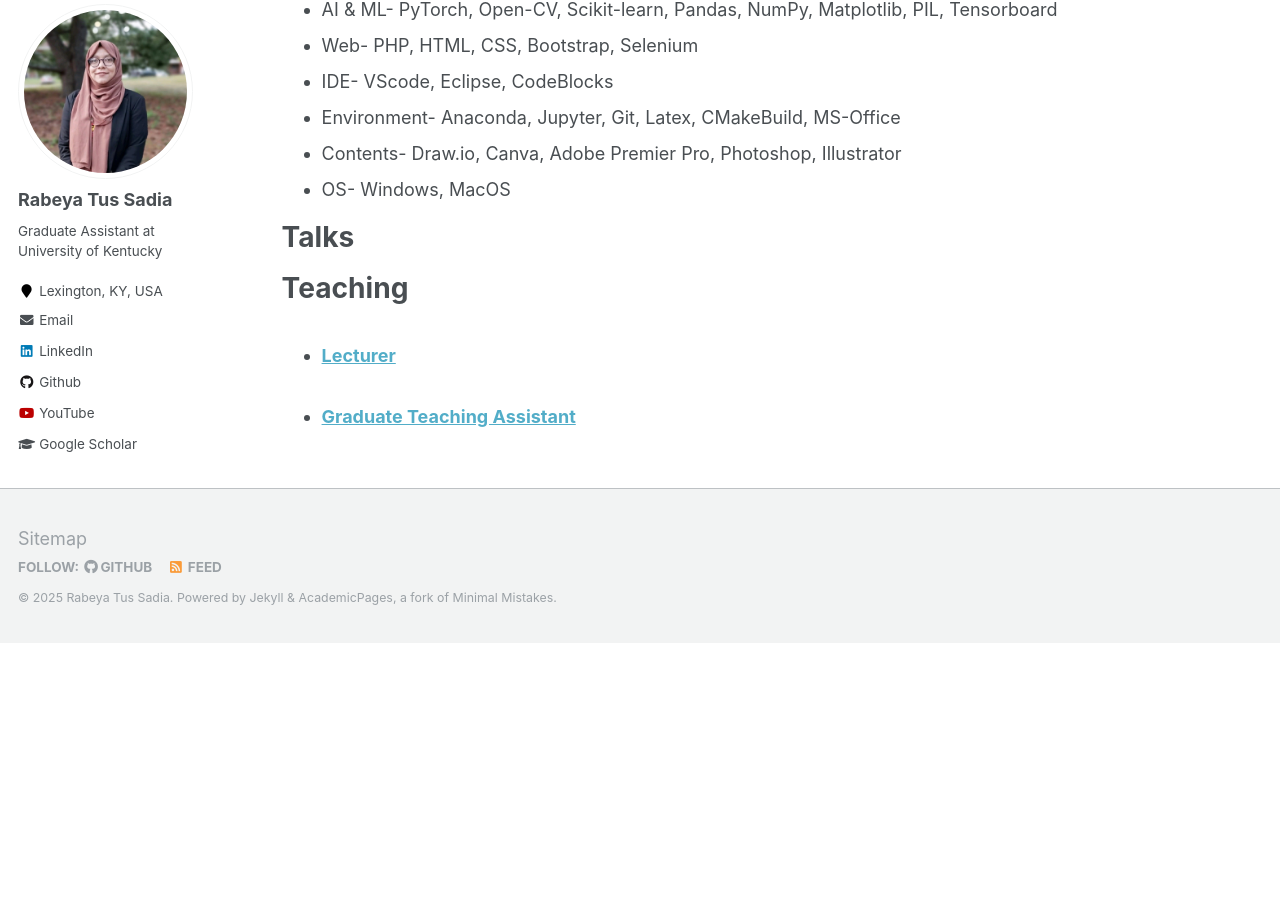
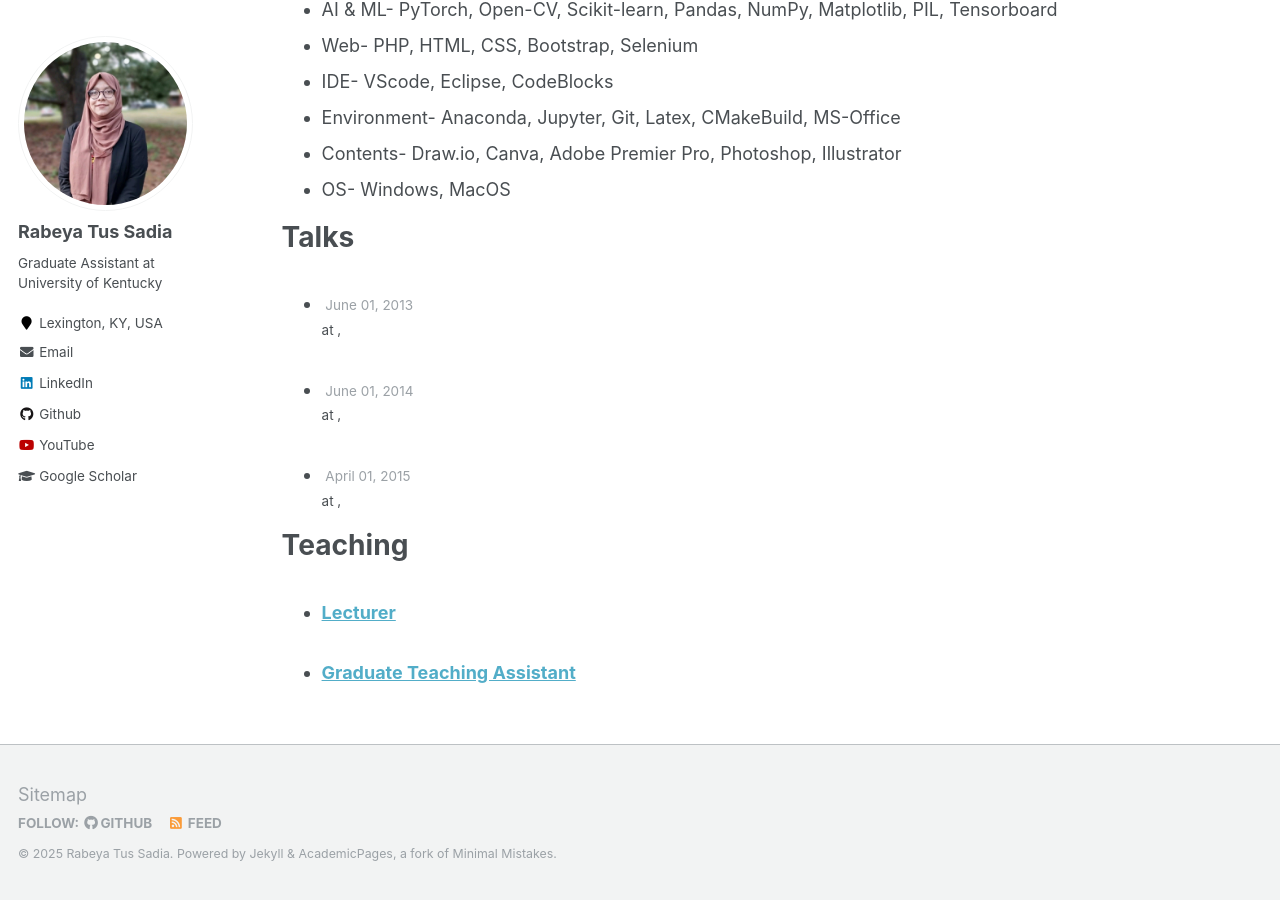
Before and after one commit to Rumi07/rumi07.github.io, a Jekyll site: the page built from _pages/cv.md, in a window 1280 px wide and 900 px high, scrolled down 1040 px. Built offline with Jekyll 4.4.1, drawn with Linux system fonts in a browser that asks for light colours; a file with an impossible date is left out; before the commit the page ends 1683 px from its top, so only the background shows below that.

Commit message:
date corrected

```diff
--- a/_talks/2013-06-01-talk-2.md
+++ b/_talks/2013-06-01-talk-2.md
@@ -4,6 +4,6 @@ collection: talks
 type: ""
 permalink:
 venue: ""
-date: ""
+date: 2013-06-01
 location: ""
 ---
--- a/_talks/2014-03-01-talk-3.md
+++ b/_talks/2014-03-01-talk-3.md
@@ -4,6 +4,6 @@ collection: talks
 type: ""
 permalink:
 venue: ""
-date: ""
+date: 2014-06-01
 location: ""
 ---
--- a/_talks/2015-04-01-talk-4.md
+++ b/_talks/2015-04-01-talk-4.md
@@ -4,6 +4,6 @@ collection: talks
 type: ""
 permalink:
 venue: " "
-date: ""
+date: 2015-04-01
 location: ""
 ---
```
